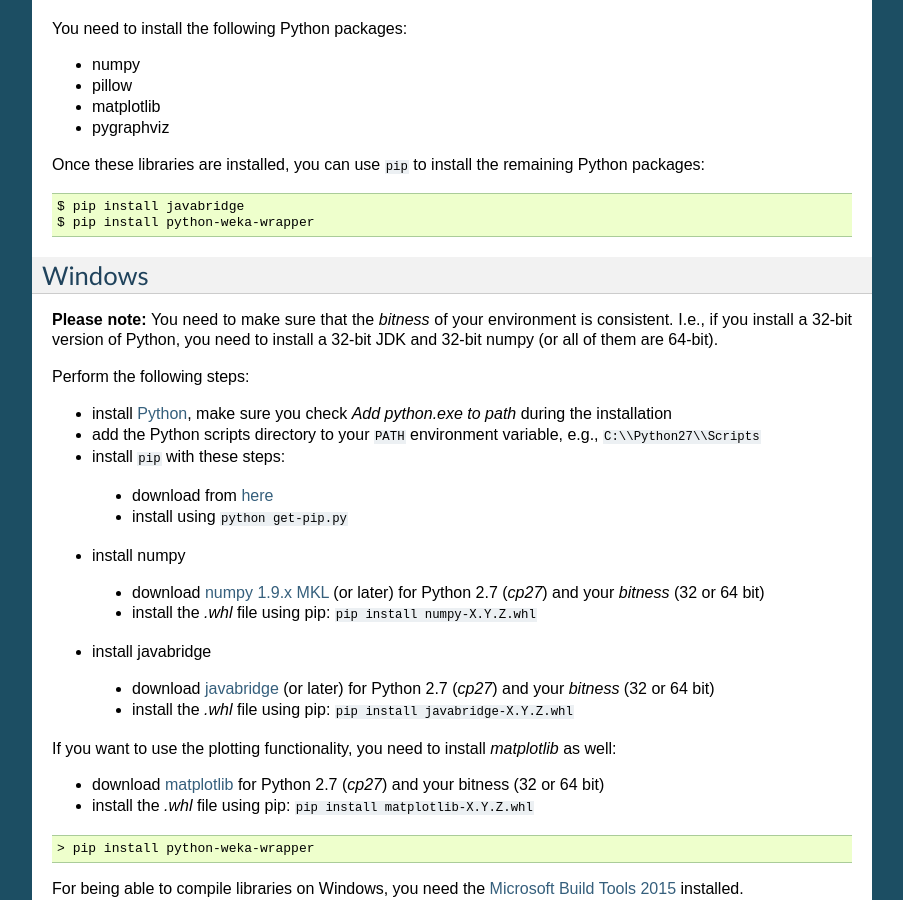
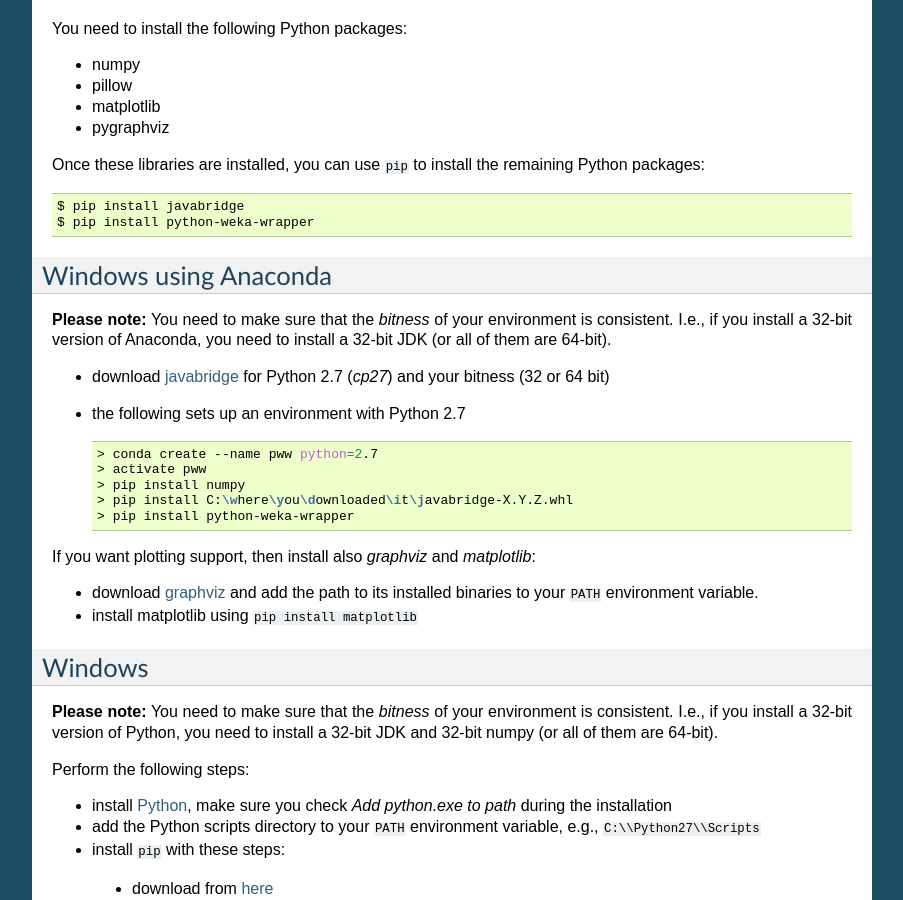
Before and after one commit to fracpete/python-weka-wrapper, a Sphinx documentation site: the page built from doc/source/install.rst, in a window 1280 px wide and 900 px high, scrolled down 2699 px. Shown: the whole window, without its empty margins (198-1101 px from the left). Built offline with Sphinx 7.4.7, drawn with Linux system fonts in a browser that asks for light colours; some of the changed text lies outside the part shown.

Commit message:
added section on Anaconda to install.rst; fixed links

```diff
--- a/doc/source/examples.rst
+++ b/doc/source/examples.rst
@@ -419,7 +419,7 @@
 
    cls = Filter(classname=".Discretize")
 
-.. code-block::
+.. code-block:: bash
 
    Exception: Found multiple matches for '.Discretize':
    weka.filters.supervised.attribute.Discretize
--- a/doc/source/install.rst
+++ b/doc/source/install.rst
@@ -201,6 +201,33 @@
    $ pip install python-weka-wrapper
 
 
+Windows using Anaconda
+----------------------
+
+**Please note:** You need to make sure that the *bitness* of your environment
+is consistent.  I.e., if you install a 32-bit version of Anaconda, you need to
+install a 32-bit JDK (or all of them are 64-bit).
+
+* download `javabridge <http://www.lfd.uci.edu/~gohlke/pythonlibs/#javabridge>`__
+  for Python 2.7 (*cp27*) and your bitness (32 or 64 bit)
+
+* the following sets up an environment with Python 2.7
+
+  .. code-block:: bash
+
+     > conda create --name pww python=2.7
+     > activate pww
+     > pip install numpy
+     > pip install C:\where\you\downloaded\it\javabridge-X.Y.Z.whl
+     > pip install python-weka-wrapper
+
+If you want plotting support, then install also *graphviz* and *matplotlib*:
+
+* download `graphviz <https://graphviz.gitlab.io/_pages/Download/Download_windows.html>`__
+  and add the path to its installed binaries to your ``PATH`` environment variable.
+* install matplotlib using ``pip install matplotlib``
+
+
 Windows
 -------
 
--- a/doc/source/virtualenv.rst
+++ b/doc/source/virtualenv.rst
@@ -54,7 +54,7 @@
 
      $  bin/easy_install -U distribute
 
-* On Ubuntu, follow `this post <http://www.sandersnewmedia.com/why/2012/04/16/installing-pil-virtualenv-ubuntu-1204-precise-pangolin/>`_
+* On Ubuntu, follow `this post <http://www.sandersnewmedia.com/why/2012/04/16/installing-pil-virtualenv-ubuntu-1204-precise-pangolin/>`__
   to install all the required dependencies for PIL:
 
   .. code-block:: bash
@@ -62,7 +62,7 @@
      $ sudo apt-get build-dep python-imaging
 
 * To enable support for PIL on Ubuntu, see
-  `this post <http://www.sandersnewmedia.com/why/2012/04/16/installing-pil-virtualenv-ubuntu-1204-precise-pangolin/>`_:
+  `this post <http://www.sandersnewmedia.com/why/2012/04/16/installing-pil-virtualenv-ubuntu-1204-precise-pangolin/>`__:
 
   .. code-block:: bash
 
@@ -70,7 +70,7 @@
      $ sudo ln -s /usr/lib/`uname -i`-linux-gnu/libjpeg.so /usr/lib/
      $ sudo ln -s /usr/lib/`uname -i`-linux-gnu/libz.so /usr/lib/
 
-* Based on `this post https://askubuntu.com/a/785506`_ do the following to install
+* Based on `this post <https://askubuntu.com/a/785506>`_ do the following to install
   matplotlib with tkinter support:
 
   .. code-block:: bash
```
Also changed, not shown: doc/source/troubleshooting.rst (+8 -8 lines).
